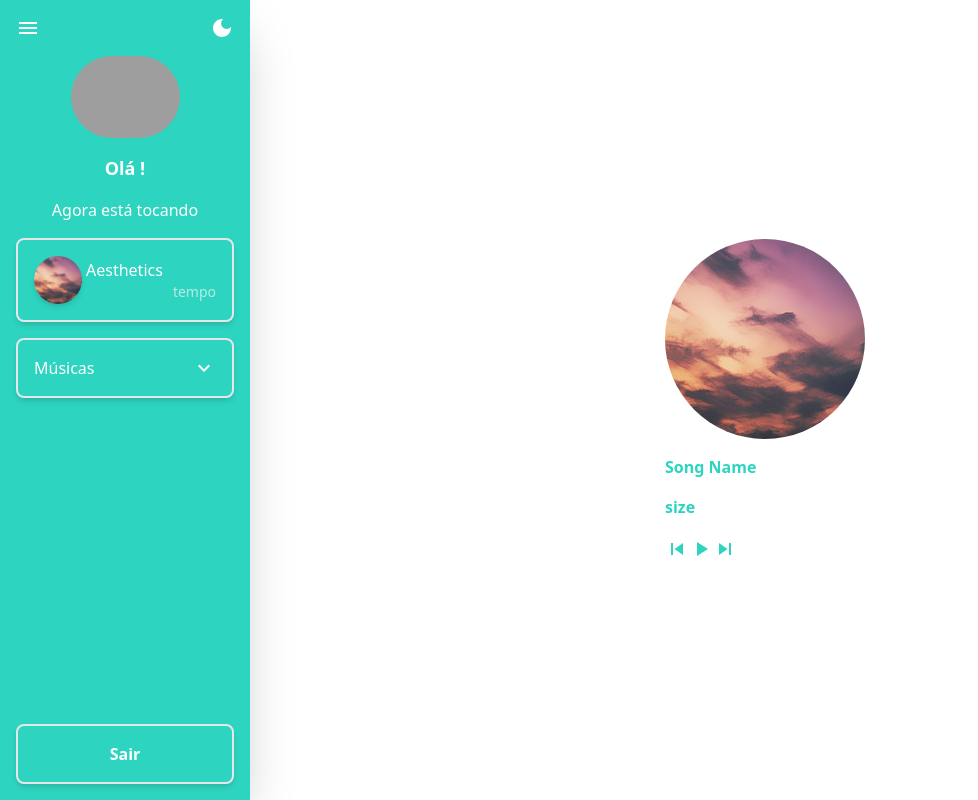
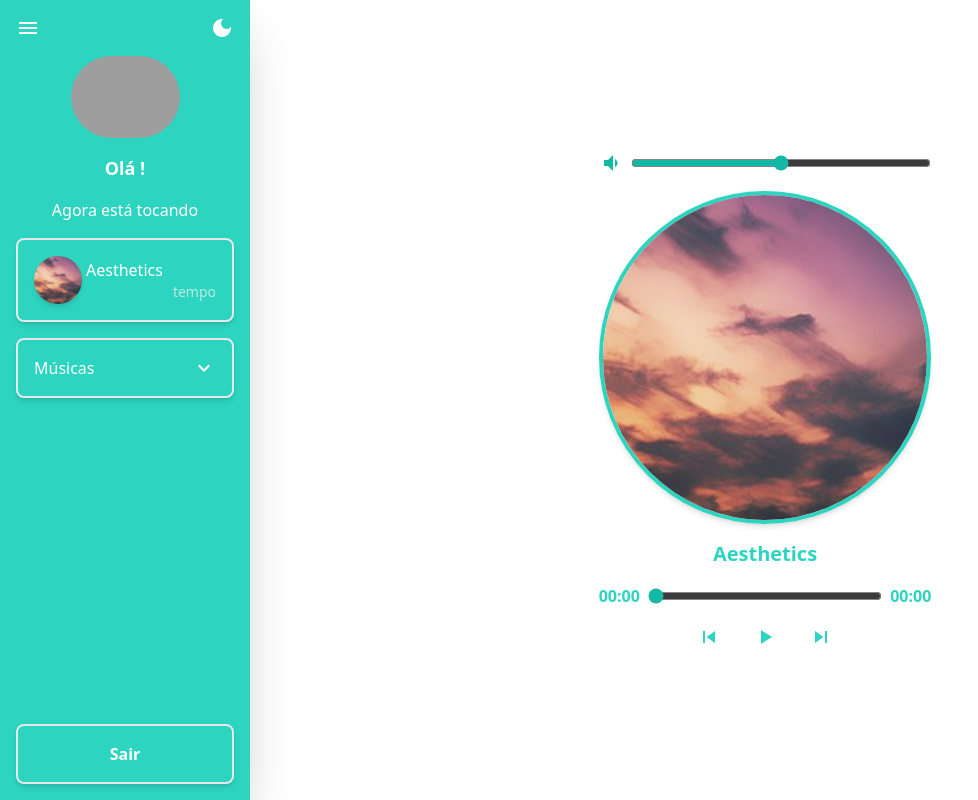
Before and after one commit to JoaoBianco/music-player, a Next.js app: page /app in a window 1280 px wide. Shown: the whole page, without its empty margins (0-978 px from the left). Built offline with nearby package versions, Linux system fonts and the light colour scheme; grey boxes are pictures that could not be loaded.

Commit message:
Volume, play, pause and music duration

```diff
--- a/components/MusicPlayer.tsx
+++ b/components/MusicPlayer.tsx
@@ -1,31 +1,166 @@
-import React, { useState } from "react";
+import React, { useContext, useEffect, useRef, useState } from "react";
 import PlayArrowIcon from "@mui/icons-material/PlayArrow";
 import PauseIcon from "@mui/icons-material/Pause";
 import SkipNextIcon from "@mui/icons-material/SkipNext";
 import SkipPreviousIcon from "@mui/icons-material/SkipPrevious";
+import { musics } from "@/data/musics";
+import { MudarMusicaId, MusicaId } from "@/pages/_app";
+import VolumeDownIcon from "@mui/icons-material/VolumeDown";
+import VolumeUpIcon from "@mui/icons-material/VolumeUp";
+import VolumeOffIcon from "@mui/icons-material/VolumeOff";
 
 const MusicPlayer = () => {
   const [isPlaying, setIsPlaying] = useState(false);
+  const [duracaoMusica, setDuracaoMusica] = useState(0);
+  const [duracaoMusicaFormatada, setDuracaoMusicaFormatada] = useState("00:00");
+  const audioRef = useRef<HTMLAudioElement>(null);
+  const [volume, setVolume] = useState(0.5);
+
+  const musicaId = useContext(MusicaId);
+  const mudarMusicaId = useContext(MudarMusicaId);
+
+  function tocarMusica() {
+    setIsPlaying(true);
+    audioRef.current?.play();
+  }
+
+  function pausarMusica() {
+    setIsPlaying(false);
+    audioRef.current?.pause();
+  }
+
+  function mudarVolume(e: React.ChangeEvent<HTMLInputElement>) {
+    setVolume(parseFloat(e.target.value));
+    audioRef.current!.volume = parseFloat(e.target.value);
+  }
+
+  function mudarDuracaoMusica(e: React.ChangeEvent<HTMLInputElement>) {
+    setDuracaoMusica(parseFloat(e.target.value));
+    segundosParaMinESegundos(parseFloat(e.target.value), true);
+    audioRef.current!.currentTime = parseFloat(e.target.value);
+  }
+
+  function handleVolumeIcon() {
+    if (volume === 0) {
+      return (
+        <VolumeOffIcon
+          className="text-teal-500 cursor-pointer"
+          onClick={() => {
+            setVolume(0.5);
+            audioRef.current!.volume = 0.5;
+          }}
+        />
+      );
+    }
+    if (volume >= 0.1 && volume <= 0.7) {
+      return (
+        <VolumeDownIcon
+          className="text-teal-500 cursor-pointer"
+          onClick={() => {
+            setVolume(0);
+            audioRef.current!.volume = 0;
+          }}
+        />
+      );
+    }
+    return (
+      <VolumeUpIcon
+        className="text-teal-500 cursor-pointer"
+        onClick={() => {
+          setVolume(0);
+          audioRef.current!.volume = 0;
+        }}
+      />
+    );
+  }
+
+  function segundosParaMinESegundos(segundos: number = 0, isCurrent: boolean) {
+    segundos = Math.floor(segundos);
+    if (segundos < 60) {
+      if (isCurrent) {
+        setDuracaoMusicaFormatada(
+          `00:${segundos < 10 ? "0" + segundos : segundos}`
+        );
+        return;
+      } else {
+        return `00:${segundos < 10 ? "0" + segundos : segundos}`;
+      }
+    }
+    let minutes: number | string = Math.floor(segundos / 60);
+    let extraSeconds: number | string = segundos % 60;
+    minutes = minutes < 10 ? "0" + minutes : minutes;
+    extraSeconds = extraSeconds < 10 ? "0" + extraSeconds : extraSeconds;
+
+    if (isCurrent) {
+      setDuracaoMusicaFormatada(`${minutes}:${extraSeconds}`);
+      return;
+    } else {
+      return `${minutes}:${extraSeconds}`;
+    }
+  }
+
+  useEffect(() => {
+    const intervalo = setInterval(() => {
+      segundosParaMinESegundos(audioRef.current!.currentTime, true);
+      setDuracaoMusica(audioRef.current!.currentTime);
+    }, 200);
+
+    return () => clearInterval(intervalo);
+  }, []);
 
   return (
-    <div className="flex justify-center items-center w-full">
-      <div className="flex flex-col gap-4">
+    <div className="flex pl-4 pr-4 justify-center items-center w-full text-center">
+      <div className="flex flex-col gap-4 w-1/3">
+        <div className="flex gap-2 items-center justify-center">
+          {handleVolumeIcon()}
+          <input
+            className=" accent-teal-500 w-full"
+            type="range"
+            min={0}
+            max={1}
+            step={0.1}
+            value={volume}
+            onChange={(e) => mudarVolume(e)}
+          />
+        </div>
         <img
-          className="rounded-full w-42 h-42"
-          src="/images/aesthetics.jpg"
+          className="rounded-full w-42 h-42 border-4 border-teal-400 shadow-md"
+          src={musics[musicaId].image}
           alt=""
         />
-        <div className="flex flex-col gap-4 text-teal-400 font-semibold">
-          <p>Song Name</p>
-          <div>size</div>
-          <div>
-            <button>
+        <audio ref={audioRef} src={musics[musicaId].url}></audio>
+        <div className="flex flex-col gap-4 text-teal-400 font-semibold items-center">
+          <p className="text-xl font-bold">{musics[musicaId].nome}</p>
+          <div className="w-full max-w-[500px] flex gap-2">
+            <span>
+              <span>{duracaoMusicaFormatada}</span>
+            </span>
+            <input
+              className=" accent-teal-500 w-full"
+              type="range"
+              min={0}
+              max={audioRef.current?.duration}
+              step={0.01}
+              value={duracaoMusica}
+              onChange={(e) => mudarDuracaoMusica(e)}
+            />
+            {segundosParaMinESegundos(audioRef.current?.duration, false)}
+          </div>
+          <div className="flex gap-8">
+            <button className="hover:scale-110 transition-all">
               <SkipPreviousIcon />
             </button>
-            <button onClick={() => setIsPlaying(!isPlaying)}>
-              {isPlaying ? <PauseIcon /> : <PlayArrowIcon />}
+            <button
+              className="hover:scale-110 transition-all"
+              onClick={() => setIsPlaying(!isPlaying)}
+            >
+              {isPlaying ? (
+                <PauseIcon onClick={() => pausarMusica()} />
+              ) : (
+                <PlayArrowIcon onClick={() => tocarMusica()} />
+              )}
             </button>
-            <button>
+            <button className="hover:scale-110 transition-all">
               <SkipNextIcon />
             </button>
           </div>
--- a/pages/_app.tsx
+++ b/pages/_app.tsx
@@ -9,11 +9,14 @@ export const MudarNomeUsuario = createContext((nome: string) => {});
 export const MudarEmailUsuario = createContext((email: string) => {});
 export const MenuExpandido = createContext(true);
 export const MudarMenuExpandido = createContext(() => {});
+export const MusicaId = createContext(0);
+export const MudarMusicaId = createContext((id: number) => {});
 
 export default function App({ Component, pageProps }: AppProps) {
   const [nomeUsuario, setNomeUsuario] = useState("");
   const [emailUsuario, setEmailUsuario] = useState("");
   const [menuExpandido, setMenuExpandido] = useState(true);
+  const [musicaId, setMusicaId] = useState(0);
 
   const mudarMenuExpandido = () => {
     setMenuExpandido((prev) => !prev);
@@ -25,6 +28,9 @@ export default function App({ Component, pageProps }: AppProps) {
   function mudarEmailUsuario(email: string) {
     setEmailUsuario(email);
   }
+  function mudarMusicaId(id: number) {
+    setMusicaId(id);
+  }
 
   return (
     <NomeUsuario.Provider value={nomeUsuario}>
@@ -34,7 +40,11 @@ export default function App({ Component, pageProps }: AppProps) {
             <MenuExpandido.Provider value={menuExpandido}>
               <MudarMenuExpandido.Provider value={mudarMenuExpandido}>
                 <ThemeProvider attribute="class" enableSystem={true}>
-                  <Component {...pageProps} />
+                  <MusicaId.Provider value={musicaId}>
+                    <MudarMusicaId.Provider value={mudarMusicaId}>
+                      <Component {...pageProps} />
+                    </MudarMusicaId.Provider>
+                  </MusicaId.Provider>
                 </ThemeProvider>
               </MudarMenuExpandido.Provider>
             </MenuExpandido.Provider>
--- a/pages/app.tsx
+++ b/pages/app.tsx
@@ -4,7 +4,7 @@ import MusicPlayer from "@/components/MusicPlayer";
 
 const App = () => {
   return (
-    <div className="flex h-screen  transition-all duration-300 dark:bg-gray-800">
+    <div className="flex h-screen transition-all duration-300 dark:bg-gray-800">
       <NavBar />
       <MusicPlayer />
     </div>
```
